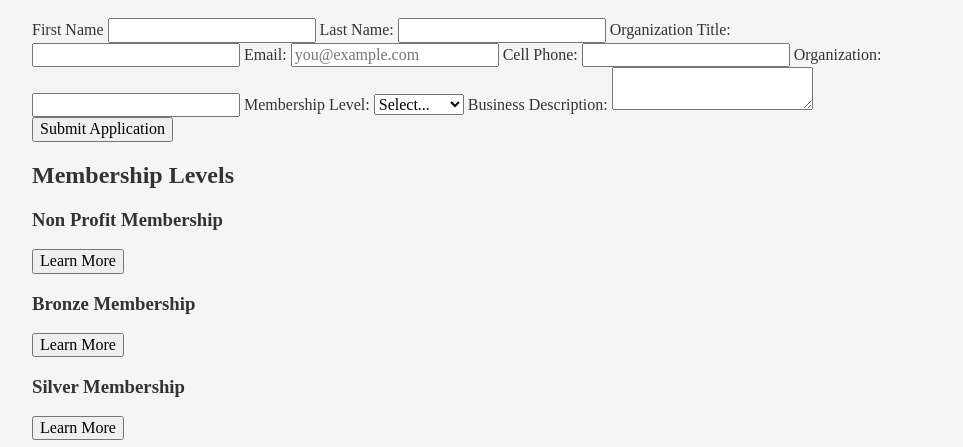
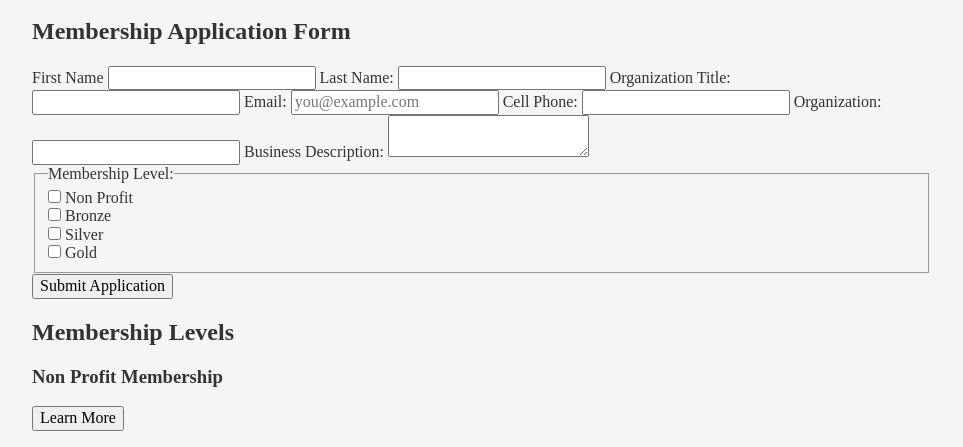
Before and after one commit to aldanaportugalpickling/wdd231, a plain HTML site: page chamber/join.html in a window 1280 px wide. Shown: the part 152-599 px from the top of the page, without its empty margins (158-1121 px from the left). Drawn offline with nearby package versions, Linux system fonts and the light colour scheme.

Commit message:
finnished

```diff
--- a/chamber/join.html
+++ b/chamber/join.html
@@ -45,11 +45,14 @@
     </nav>
 
     <main>
+
         <div class="title-area">
             <h1>Join</h1>
         </div>
 
+
         <section class="form-section">
+            <h2>Membership Application Form</h2>
             <form method="get" action="thankyou.html">
                 <label for="firstName">First Name</label>
                 <input type="text" id="firstName" name="firstName" title="Enter your first name"
@@ -79,19 +82,33 @@
                         autocomplete="organization" required>
                 </label>
 
-                <label for="membership">Membership Level:
-                    <select id="membership" name="membership" title="Select membership level" required>
-                        <option value="">Select...</option>
-                        <option value="np">Non Profit</option>
-                        <option value="bronze">Bronze</option>
-                        <option value="silver">Silver</option>
-                        <option value="gold">Gold</option>
-                    </select>
-                </label>
-
                 <label for="description">Business Description:
                     <textarea id="description" name="description" title="Describe your business"></textarea>
                 </label>
+
+                <fieldset>
+                    <legend>Membership Level:</legend>
+
+                    <label>
+                        <input type="checkbox" name="membership" value="np">
+                        Non Profit
+                    </label><br>
+
+                    <label>
+                        <input type="checkbox" name="membership" value="bronze">
+                        Bronze
+                    </label><br>
+
+                    <label>
+                        <input type="checkbox" name="membership" value="silver">
+                        Silver
+                    </label><br>
+
+                    <label>
+                        <input type="checkbox" name="membership" value="gold">
+                        Gold
+                    </label>
+                </fieldset>
 
                 <!-- Timestamp oculto -->
                 <input type="hidden" id="timestamp" name="timestamp">
@@ -102,6 +119,7 @@
             </form>
 
         </section>
+
 
 
 
@@ -177,6 +195,7 @@
     </main>
 
 
+
     <footer>
         <div class="social">
             <a href="https://www.facebook.com/" target="_blank"><img src="images/facebook.svg" alt="facebook" width="16"
```
